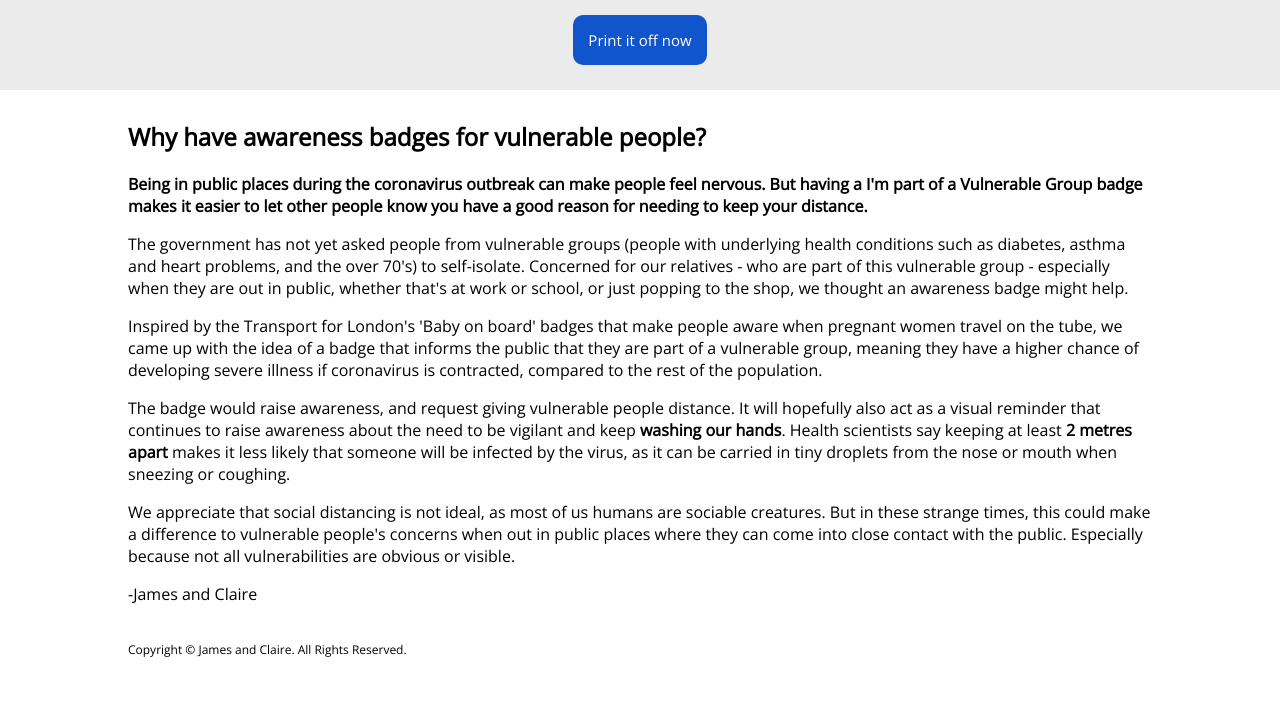
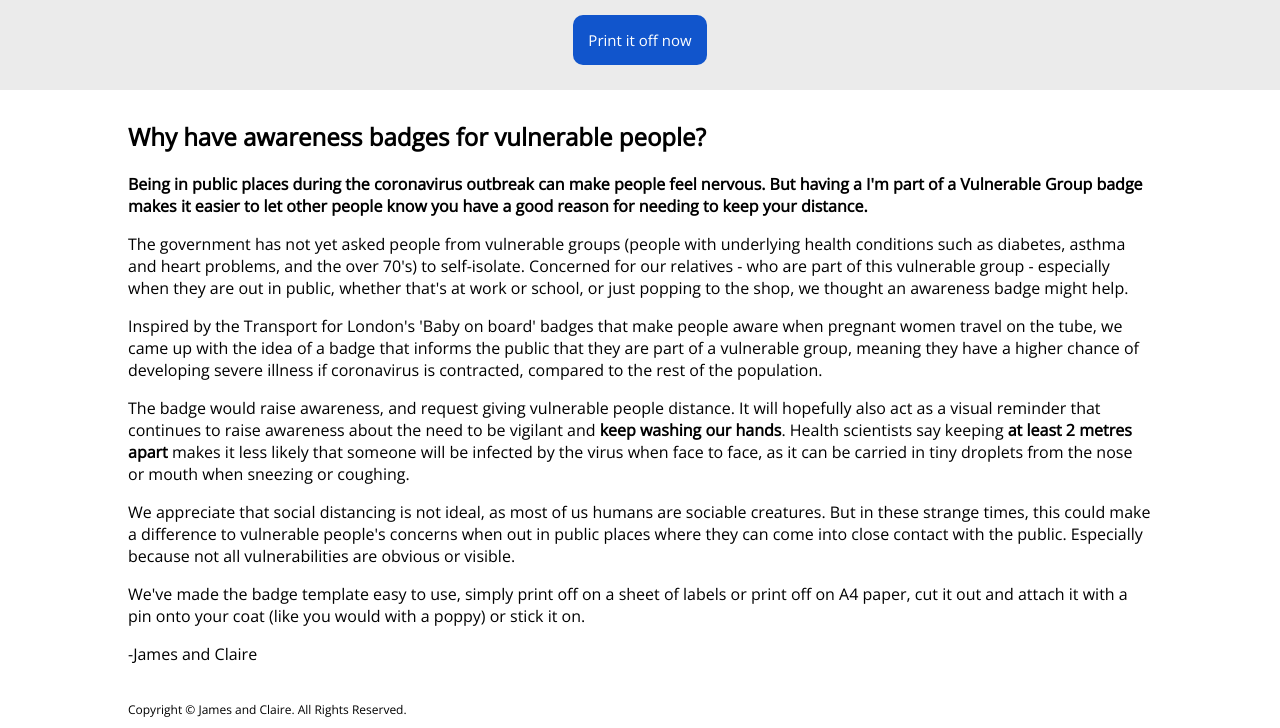
Before and after one commit to James-Livesey/GiveMeDistance.com, a plain HTML site: page index.html in a window 1280 px wide. Shown: the part 477-1205 px from the top of the page. Before the commit the page ends 1145 px from the top, so only its background shows below. Drawn offline with nearby package versions, Linux system fonts and the light colour scheme.

Commit message:
Edit paragraphs for better meaning

```diff
--- a/index.html
+++ b/index.html
@@ -79,13 +79,11 @@
                     population.
                 </p>
                 <p>
-                    The badge would raise awareness, and request giving vulnerable
-                    people distance. It will hopefully also act as a visual reminder that
-                    continues to raise awareness about the need to be vigilant and keep
-                    <strong>washing our hands</strong>. Health scientists say keeping at least <strong>2 metres
-                    apart</strong> makes it less likely that someone will be infected by the virus, as it
-                    can be carried in tiny droplets from the nose or mouth when sneezing or
-                    coughing.
+                    The badge would raise awareness, and request giving vulnerable people distance.
+                    It will hopefully also act as a visual reminder that continues to raise
+                    awareness about the need to be vigilant and <strong>keep washing our hands</strong>. Health
+                    scientists say keeping <strong>at least 2 metres apart</strong> makes it less likely that
+                    someone will be infected by the virus when face to face, as it can be carried in tiny droplets from the nose or mouth when sneezing or coughing.
                 </p>
                 <p>
                     We appreciate that social distancing is not ideal, as most of us humans
@@ -94,6 +92,11 @@
                     where they can come into close contact with the public. Especially
                     because not all vulnerabilities are obvious or visible.
                 </p>
+                <p>
+                    We've made the badge template easy to use, simply print off on a sheet of
+                    labels or print off on A4 paper, cut it out and attach it with a pin onto your coat
+                    (like you would with a poppy) or stick it on.
+                </p>
                 <p>-James and Claire</p>
             </section>
         </main>
```
